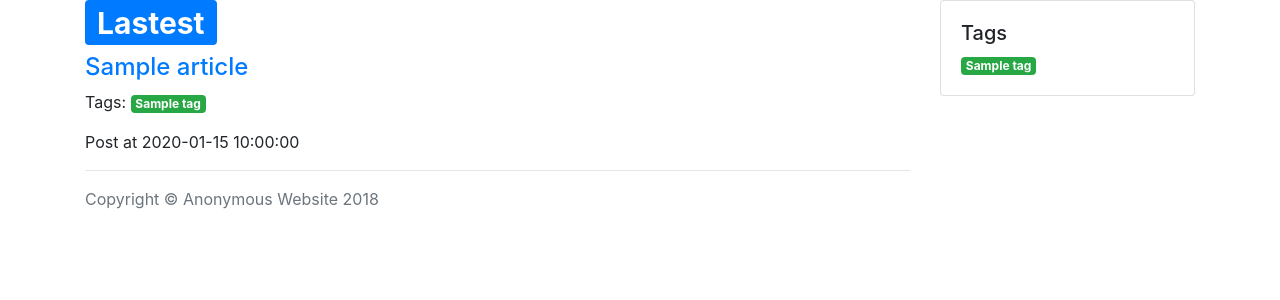
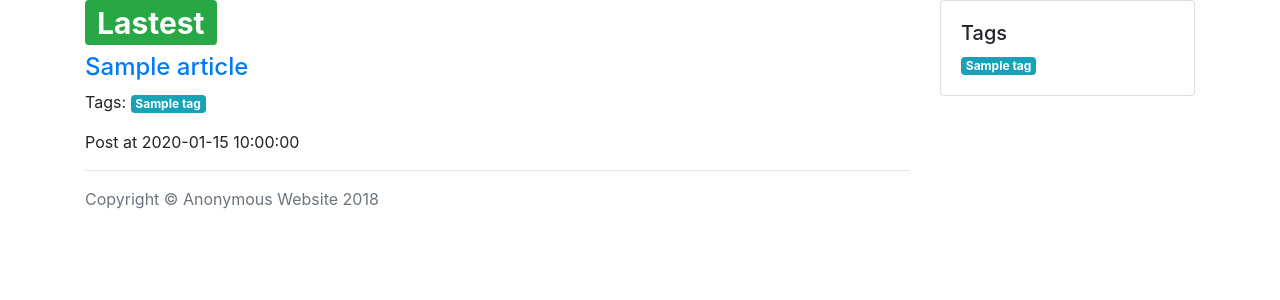
Before and after one commit to AnonymousXF/FlaskBlog, a Python web app: template app/templates/index.html in a window 1280 px wide. Shown: the part 80-380 px from the top of the page. Run offline with Jinja, Linux system fonts and the light colour scheme; the template is opened without the code that fills it: most values are stand-ins (such as "Sample title", 1, 10 or a date in 2020).

Commit message:
Update index.html

```diff
--- a/app/templates/index.html
+++ b/app/templates/index.html
@@ -6,10 +6,10 @@
     <div class="row">
         <!--最近几篇文章显示区域-->
         <div class="col-md-9">
-            <div class="page-heading"><h1><span class="badge badge-primary">Lastest</span></h1></div>
+            <div class="page-heading"><h1><span class="badge badge-success">Lastest</span></h1></div>
             {% for article in articles %}
             <div class="post-preview">
-                <a href="#">
+                <a href="{{ url_for("blog.article_detail", article_id=article.id) }}">
                     <h5 class="post-title" style="font-size: x-large">
                         {{ article.title }}
                     </h5>
@@ -17,7 +17,7 @@
                 <p class="post-subtitle">
                     Tags:
                     {% for article_tag in article.tag.split(';') %}
-                    <a><span class="badge badge-success">{{ article_tag }}</span></a>
+                    <a><span class="badge badge-info">{{ article_tag }}</span></a>
                     {% endfor %}
                 </p>
                 <p class="post-meta">
@@ -33,7 +33,7 @@
                 <div class="card-body">
                     <h5 class="card-title">Tags</h5>
                     {% for tag in tags %}
-                    <a href="#"><span class="badge badge-success">{{ tag.tag_name }}</span></a>
+                    <a><span class="badge badge-info">{{ tag.tag_name }}</span></a>
                     {% endfor %}
                 </div>
             </div>
```
